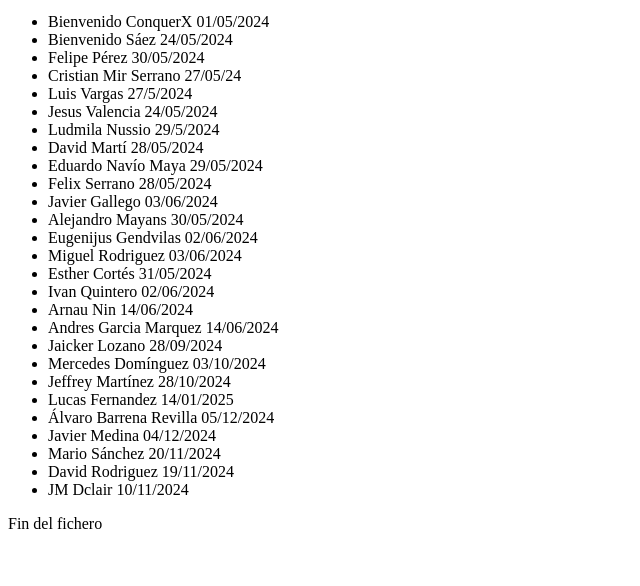
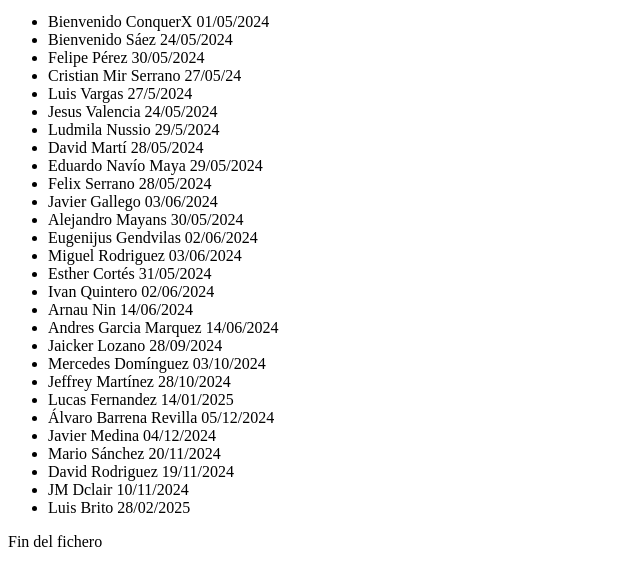
Before and after one commit to bienvenidoconquerx/proyecto1, a plain HTML site: page index.html in a window 1280 px wide. Shown: the part 148-734 px from the top of the page, without its empty margins (0-640 px from the left). Drawn offline with Linux system fonts and the light colour scheme.

Commit message:
Añadiendome como colaborador!!

```diff
--- a/index.html
+++ b/index.html
@@ -38,6 +38,7 @@
             <li>Mario Sánchez 20/11/2024</li>
             <li>David Rodriguez 19/11/2024</li>
             <li>JM Dclair 10/11/2024</li>
+            <li>Luis Brito 28/02/2025</li>
         </ul>
     </header>
 
```
